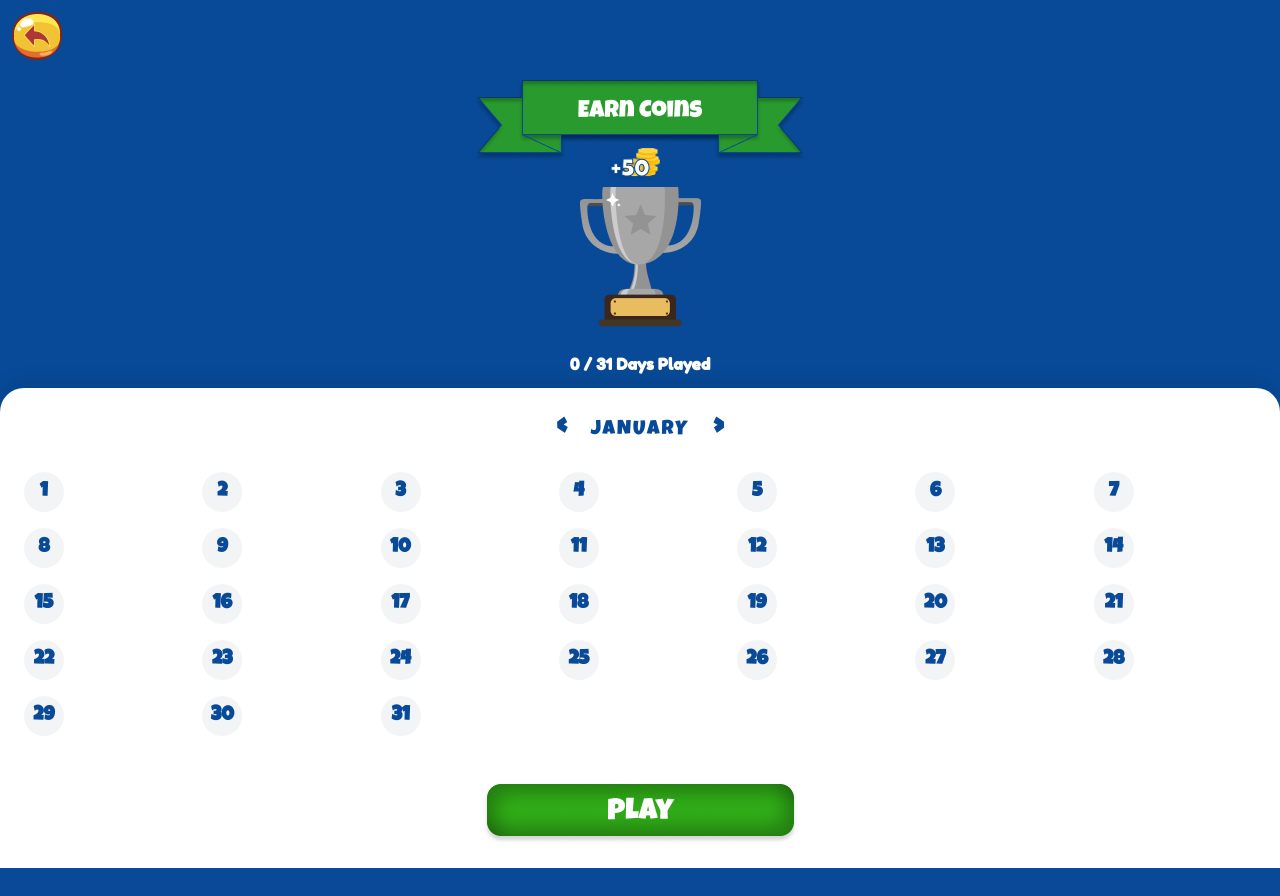
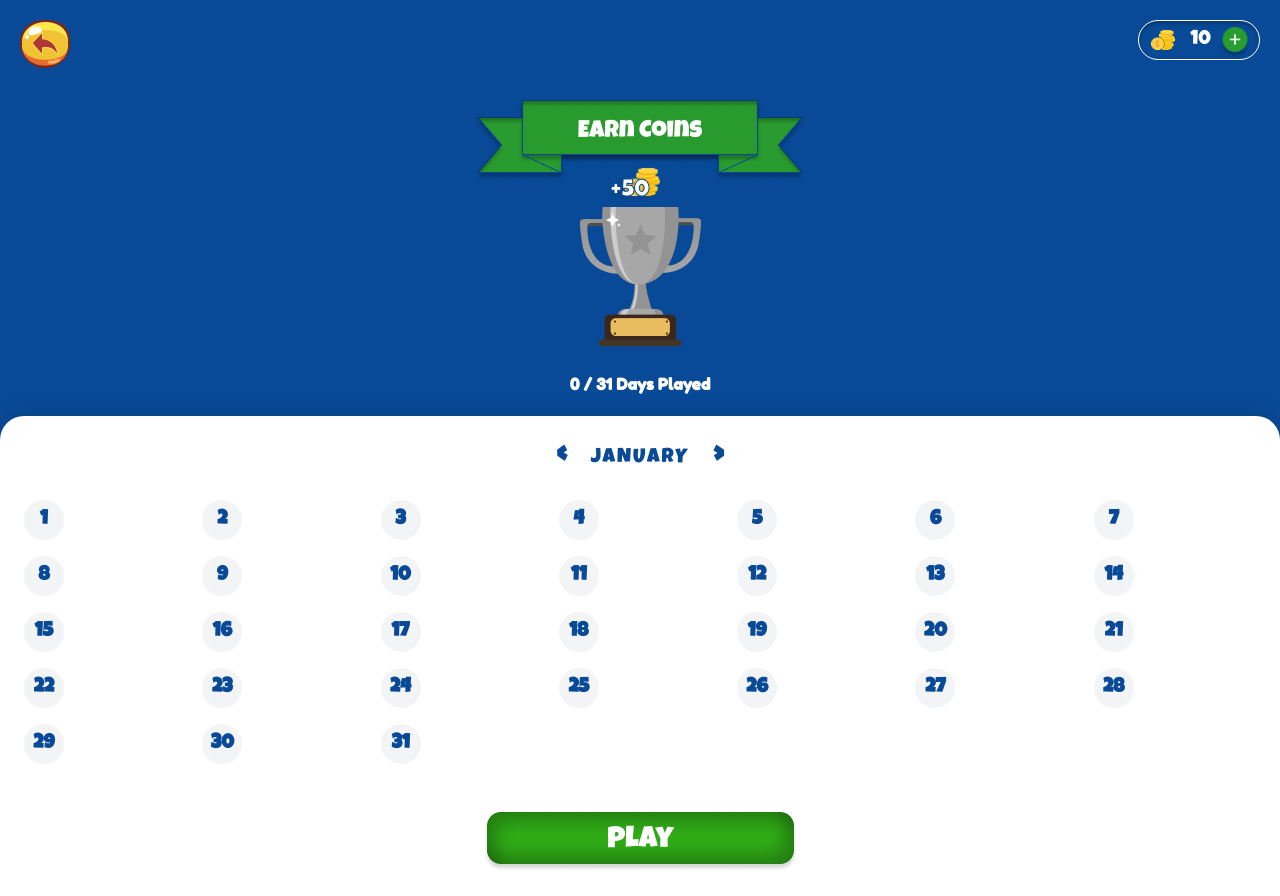
Before and after one commit to Enyong-Team/Enyong, a React (Vite) app: page /Enyong/earnCoins in a window 1280 px wide. Before the commit the page ends 868 px from the top, so only its background shows below. Built offline with nearby package versions, Linux system fonts and the light colour scheme.

Commit message:
new update earcoin UI

```diff
--- a/src/Game/nextquestion/nextQuestion.jsx
+++ b/src/Game/nextquestion/nextQuestion.jsx
@@ -174,7 +174,7 @@ function NextQuestion({ coins, rewardCoin, onNext, onHome }) {
 
           <div ref={sourceRef} className="relative flex justify-center items-center">
             <img src={coinPic} alt="coin" className="w-[55px] h-[55px]" />
-            <h1 className="absolute text-xl font-LG text-white mt-15  animate-pulse ">
+            <h1 className="absolute text-xl font-LG text-white mt-15  animate-pulse " style={{ WebkitTextStroke: '1px #084A97' }}>
               +{rewardCoin}
             </h1>
           </div>
--- a/src/home/earnCoin/earnCoin.jsx
+++ b/src/home/earnCoin/earnCoin.jsx
@@ -3,7 +3,8 @@ import { Link, useNavigate } from "react-router-dom";
 
 // Import useCoins to access global state
 import { useCoins } from "../../context/coincontext";
-import { ReturnBTN, EarnCoinLogo, PlayBTN, Trophy, EmptyTrophy, coinPic } from "../../assets/assets";
+import { ReturnBTN, EarnCoinLogo, PlayBTN, Trophy, EmptyTrophy, coinPic, plusPic } from "../../assets/assets";
+
 
 
 /* Get total days in the current month */
@@ -12,6 +13,8 @@ const getDaysInMonth = (year, month) =>
 
 function EarnCoin() {
   const navigate = useNavigate();
+    // WebWide Coin
+
 
 // addCoins to reward the player, coins to display their total
   const { playedDates, markTodayAsPlayed, addCoins, coins } = useCoins();
@@ -89,15 +92,45 @@ function EarnCoin() {
       {/* ===================== */}
       {/* TOP SECTION */}
       {/* ===================== */}
-      <div className="p-3 space-y-5">
+      <div className="p-5 space-y-5 ">
 
+        <div className="flex justify-between">
         {/* Return Button */}
         <Link to="/">
           <img src={ReturnBTN} alt="Return Button" />
         </Link>
 
+          <div
+            className="flex flex-row max-[323px]:flex-col h-10 max-[323px]:h-auto
+                       border rounded-full border-white items-center
+                       space-x-2 max-[380px]:space-x-2 max-[340px]:space-y-1
+                       shadow-inner shadow-black/30 mb-5  max-[395px]:pr-2 "
+          >
+            <img
+              src={coinPic}
+              alt="coin"
+              className="md:w-10 md:h-10 w-8 h-8 max-[380px]:w-7 max-[380px]:h-7 ml-1"
+            />
+
+            <h1 className="font-LG text-white max-[380px]:text-lg text-xl">
+              {coins}
+            </h1>
+
+            <img
+              src={plusPic}
+              alt="plus"
+              className=" w-8 h-8 max-[380px]:w-7 max-[380px]:h-7
+                         max-[391px]:mr-1  mt-1.5 mr-2 cursor-pointer"
+              onClick={() =>
+                navigate("/dailyGoals", {
+                  state: { backgroundLocation: location },
+                })
+              }
+            />
+          </div>
+        </div>
         {/* Earn Coin Logo */}
-        <div className="flex justify-center items-center pt-5">
+        <div className="flex justify-center items-center ">
           <img src={EarnCoinLogo} alt="Earn Coin Logo" />
         </div>
 
```
